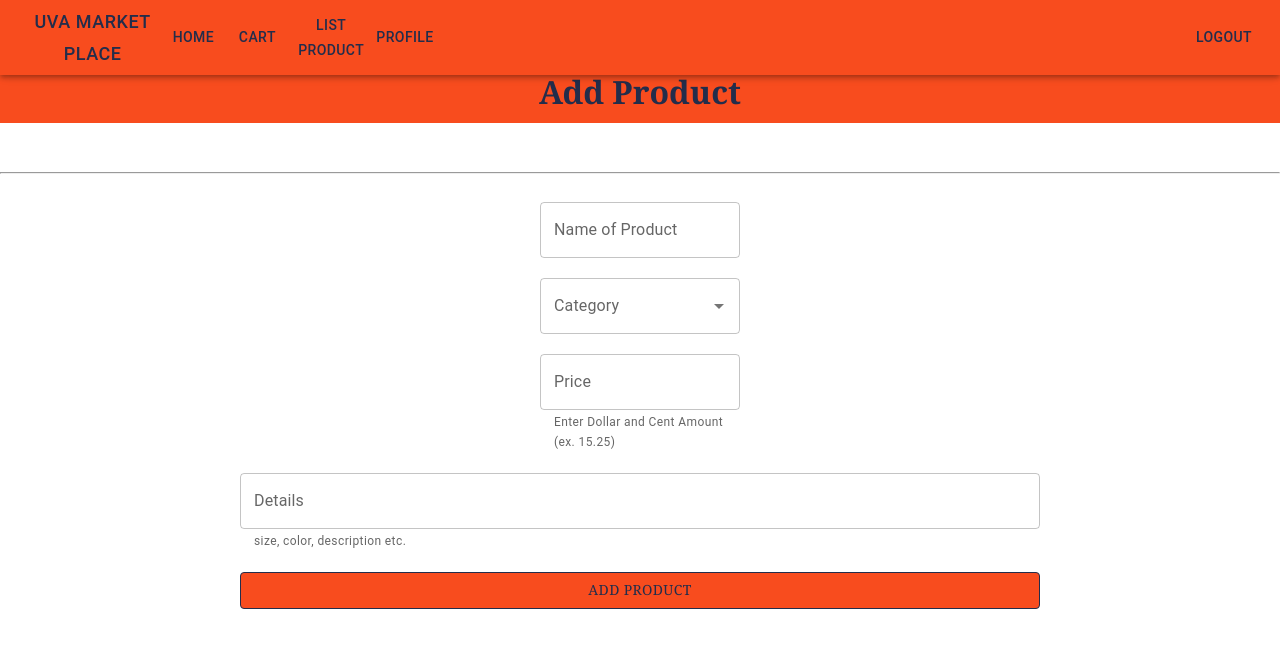
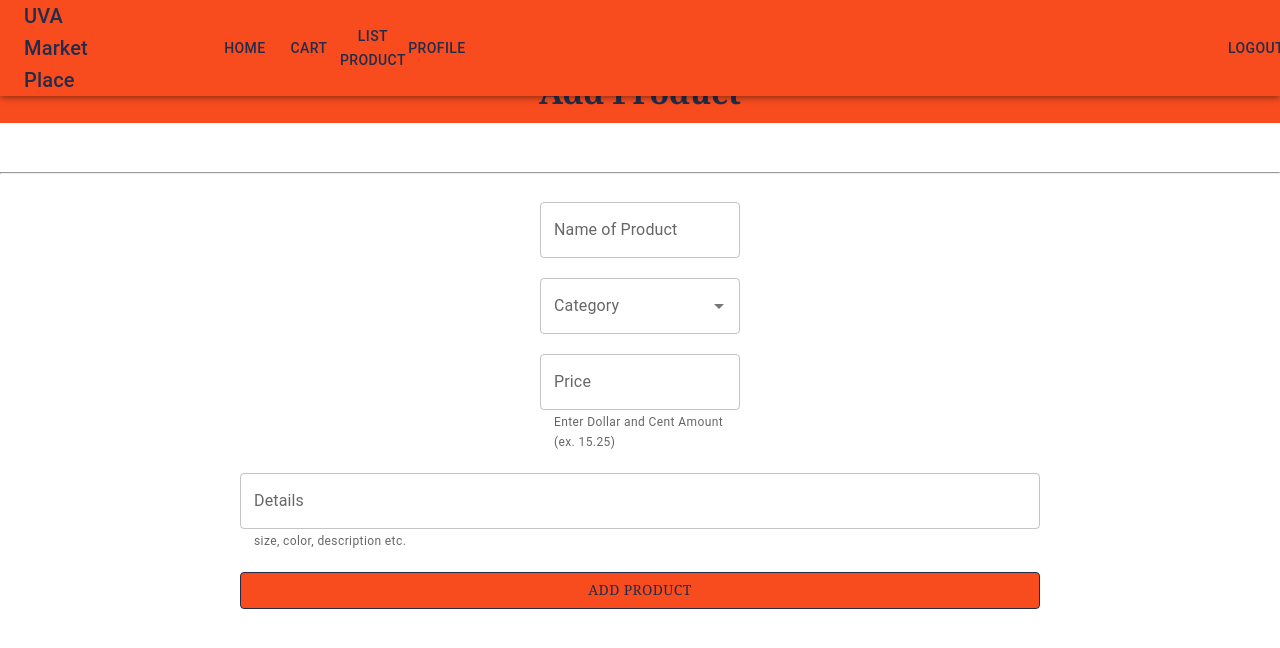
Before and after one commit to SerhiiMaltsev/StoreApp, a React (Create React App) app in the folder frontend/: page /newProduct in a window 1280 px wide. Shown: the top 648 px of the page. Built offline with nearby package versions, Linux system fonts and the light colour scheme.

Commit message:
Small changes to nav bar

```diff
--- a/frontend/src/Components/Home/SideBar.js
+++ b/frontend/src/Components/Home/SideBar.js
@@ -173,6 +173,9 @@ export default function ClippedDrawer() {
           <Button onClick={listProductClick} color="inherit" sx={{color:'#232D4B'}}>List Product</Button>
           }
           <Button onClick={profileClick} color="inherit" sx={{color:'#232D4B'}}>Profile</Button>
+          {user!=='Guest User' &&
+          <Button onClick={logoutClick} color="inherit" sx={{color:'#232D4B', marginLeft: "755px"}}>Logout</Button>
+          }
 
         </Toolbar>
       </AppBar>
--- a/frontend/src/Components/Home/newProduct.js
+++ b/frontend/src/Components/Home/newProduct.js
@@ -9,7 +9,7 @@ import ButtonAppBar from '../Navbar/Navbar.js'
 
 function NewProduct() {
     let navigate= useNavigate();
-    const categories = ["Apparel", "Clothing", "Electrionics" , "Kitchen Supplies", "Accessories",
+    const categories = ["Apparel", "Furniture", "Electrionics" , "Kitchen Supplies", "Accessories",
     "University Apparel", "School Supplies", "TextBooks", "Sports Apparel", "Health and Wellness", "Miscellaneous"]
     const { user, setUser } = useContext(UserContext);
     const productNameRef = useRef(null);
--- a/frontend/src/Components/Navbar/Navbar.js
+++ b/frontend/src/Components/Navbar/Navbar.js
@@ -42,7 +42,9 @@ export default function ButtonAppBar() {
     <Box>
     <AppBar position="fixed" sx={{ zIndex: (theme) => theme.zIndex.drawer + 1, backgroundColor:'#F84C1E'}}>
       <Toolbar>
-        <Button onClick = {homeClick}sx={{color:'#232D4B', fontSize: '18px'}} >UVA Market Place</Button> <br></br>
+      <Typography variant="h6" component="div" sx={{color:'#232D4B', marginRight: "125px"}}>
+            UVA Market Place
+          </Typography> <br></br>
         {user==='Guest User' &&
           <Button onClick={loginClick} color="inherit" sx={{color:'#232D4B'}}>Login</Button>
         }
```
